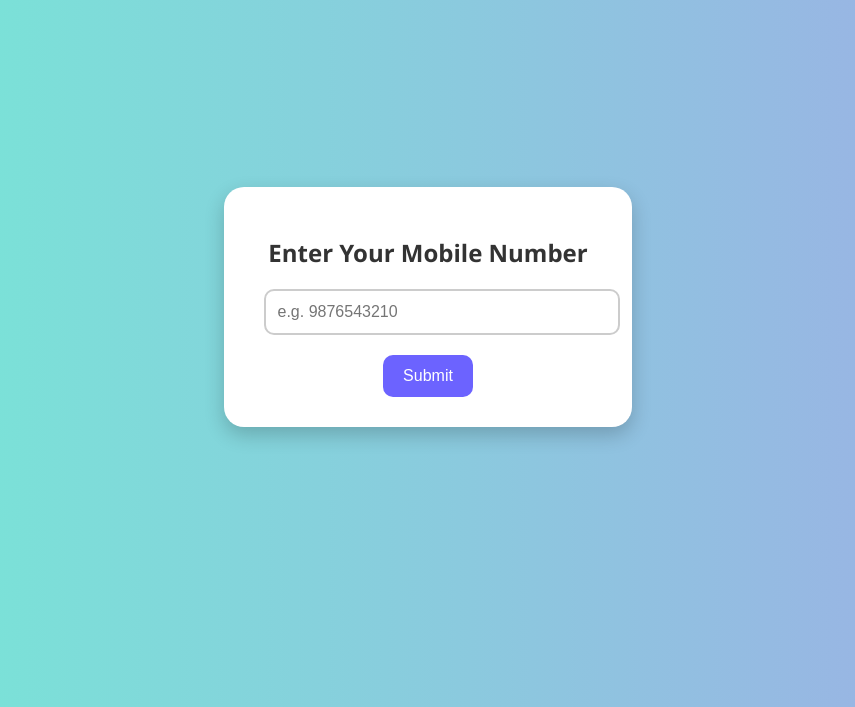
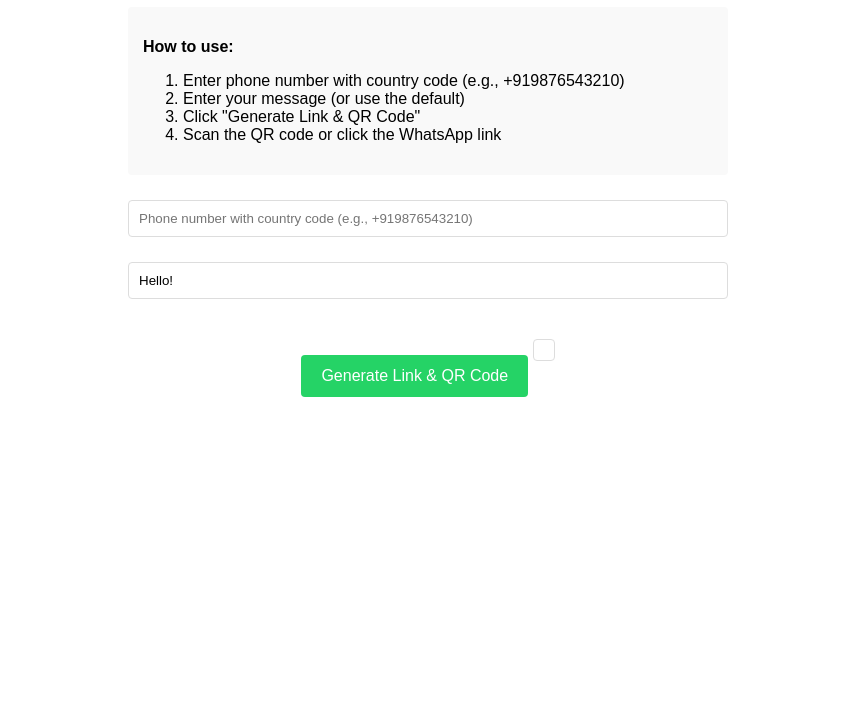
Before and after one commit to Suhitha0520/mobile-entry, a plain HTML site: page index.html in a window 1280 px wide. Shown: the part 93-800 px from the top of the page, without its empty margins (212-1067 px from the left). Drawn offline with Linux system fonts and the light colour scheme.

Commit message:
Update index.html

```diff
--- a/index.html
+++ b/index.html
@@ -1,17 +1,132 @@
 <!DOCTYPE html>
 <html lang="en">
 <head>
-  <meta charset="UTF-8">
-  <title>Enter Mobile Number</title>
-  <link rel="stylesheet" href="style.css">
+    <meta charset="UTF-8">
+    <meta name="viewport" content="width=device-width, initial-scale=1.0">
+    <title>WhatsApp Message Generator</title>
+    <script src="https://cdn.rawgit.com/davidshimjs/qrcodejs/gh-pages/qrcode.min.js"></script>
+    <style>
+        body {
+            font-family: Arial, sans-serif;
+            max-width: 600px;
+            margin: 0 auto;
+            padding: 20px;
+            text-align: center;
+        }
+        h1 {
+            color: #25D366;
+        }
+        .input-group {
+            margin: 15px 0;
+        }
+        input {
+            width: 100%;
+            padding: 10px;
+            margin: 5px 0;
+            border: 1px solid #ddd;
+            border-radius: 4px;
+            box-sizing: border-box;
+        }
+        button {
+            background-color: #25D366;
+            color: white;
+            border: none;
+            padding: 12px 20px;
+            margin: 15px 0;
+            border-radius: 4px;
+            cursor: pointer;
+            font-size: 16px;
+            transition: background-color 0.3s;
+        }
+        button:hover {
+            background-color: #128C7E;
+        }
+        #qrcode {
+            margin: 20px auto;
+            padding: 10px;
+            border: 1px solid #ddd;
+            border-radius: 4px;
+            display: inline-block;
+        }
+        #whatsapp-link {
+            margin: 20px 0;
+        }
+        #whatsapp-link a {
+            color: #25D366;
+            text-decoration: none;
+            font-weight: bold;
+        }
+        .instructions {
+            margin: 20px 0;
+            padding: 15px;
+            background-color: #f9f9f9;
+            border-radius: 4px;
+            text-align: left;
+        }
+    </style>
 </head>
 <body>
-  <div class="container">
-    <h2>Enter Your Mobile Number</h2>
-    <form action="#" method="post">
-      <input type="tel" name="mobile" placeholder="e.g. 9876543210" pattern="[0-9]{10}" required>
-      <button type="submit">Submit</button>
-    </form>
-  </div>
+    <h1>WhatsApp Message Generator</h1>
+
+    <div class="instructions">
+        <p><strong>How to use:</strong></p>
+        <ol>
+            <li>Enter phone number with country code (e.g., +919876543210)</li>
+            <li>Enter your message (or use the default)</li>
+            <li>Click "Generate Link & QR Code"</li>
+            <li>Scan the QR code or click the WhatsApp link</li>
+        </ol>
+    </div>
+
+    <div class="input-group">
+        <input type="tel" id="phone" placeholder="Phone number with country code (e.g., +919876543210)" required>
+    </div>
+
+    <div class="input-group">
+        <input type="text" id="message" placeholder="Enter your message" value="Hello!">
+    </div>
+
+    <button onclick="generateWhatsAppLink()">Generate Link & QR Code</button>
+
+    <div id="qrcode"></div>
+
+    <div id="whatsapp-link"></div>
+
+    <script>
+        function generateWhatsAppLink() {
+            const phone = document.getElementById('phone').value.trim();
+            const message = document.getElementById('message').value.trim();
+
+            // Validate phone number
+            if (!phone || !phone.startsWith('+')) {
+                alert("Please enter a valid phone number with country code (e.g., +1234567890)");
+                return;
+            }
+
+            // Remove any non-digit characters except +
+            const cleanedPhone = '+' + phone.replace(/[^\d+]/g, '').replace(/^\+/, '');
+
+            // Generate WhatsApp link
+            const encodedMessage = encodeURIComponent(message);
+            const whatsappUrl = `https://wa.me/${cleanedPhone}?text=${encodedMessage}`;
+
+            // Display link
+            document.getElementById('whatsapp-link').innerHTML =
+                `<p>Click to open WhatsApp: <a href="${whatsappUrl}" target="_blank">Send Message</a></p>`;
+
+            // Clear previous QR code
+            document.getElementById('qrcode').innerHTML = "";
+
+            // Generate new QR code
+            new QRCode(document.getElementById('qrcode'), {
+                text: whatsappUrl,
+                width: 200,
+                height: 200,
+                colorDark: "#25D366",
+                colorLight: "#ffffff",
+                correctLevel: QRCode.CorrectLevel.H
+            });
+        }
+    </script>
 </body>
 </html>
```
